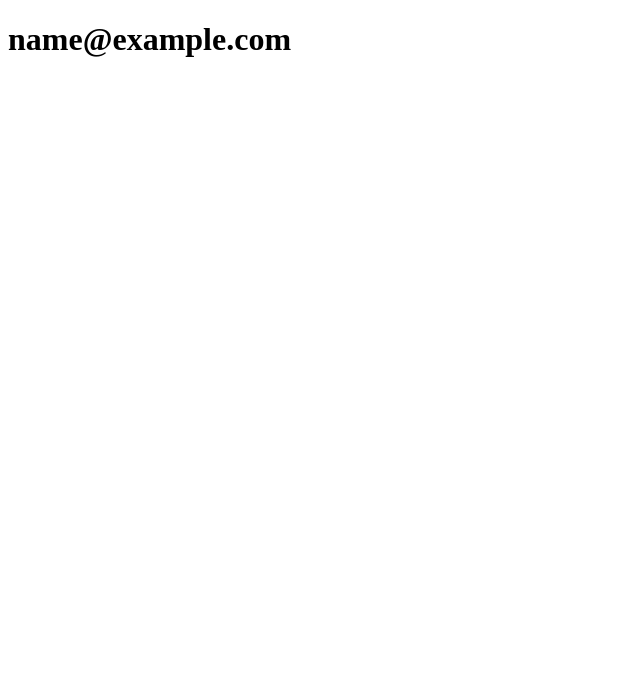
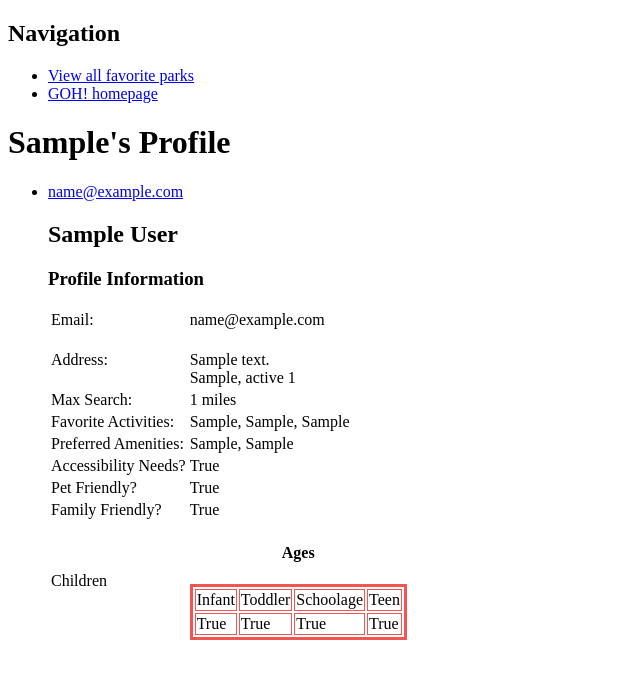
Before and after one commit to NoelleinMN/goh, a Flask app: a page that uses templates/user_profile.html in a window 1280 px wide. Shown: the top 679 px of the page, without its empty margins (0-640 px from the left). Run offline with Flask 2, Linux system fonts and the light colour scheme; tables that the repository leaves empty hold one stand-in row (values such as "Sample post").

Commit message:
added user profile page, added session

```diff
--- a/server.py
+++ b/server.py
@@ -1,6 +1,6 @@
 """Server for GOH!"""
 
-from flask import (Flask, render_template, request, flash, session,
+from flask import (Flask, jsonify, render_template, request, flash, session,
                    redirect)
 from model import connect_to_db
 import crud
@@ -39,12 +39,19 @@ def user_login():
 
     if user:
         if password == user.user_password:
-            return redirect('/users')
+            # session['user'] = user
+            session['user_first_name'] = user.user_first_name    # not working on html page?
+            session['user_email'] = user.user_email
+            print(user)
+            print(user.user_first_name)
+            print(user.user_email)
+            # print(session['user'])
+            return render_template('user_profile.html', user=user)           # correct this to go to a user's park and profile page
         else:
             flash('Email and password do not match. Try again.')
             return redirect ('/')
     else:
-        flash('No user with that email. Please create an account.')
+        flash('No user with that email. Please create a new profile.')
         return redirect ('/')
 
     #return redirect('/')
@@ -77,21 +84,22 @@ def all_favorites():
     return render_template('all_favorited_parks.html', favorites=favorites)
 
 
-# @app.route('/newaccount', methods=['POST'])
-# def create_user_profile():
-#     """Create a new user profile."""
+@app.route('/newuser') #, methods=['POST'])
+def create_user_profile():
+    """Create a new user profile."""
 
-#     email = request.form.get('email')
-#     password = request.form.get('password')
+    # email = request.form.get('email')
+    # password = request.form.get('password')
 
-#     user = crud.get_user_by_email(email)
-#     if user:
-#         flash('Cannot create an account with that email. Try again.')
-#     else:
-#         crud.create_user(email, password)
-#         flash('Account created! Please log in.')
+    # user = crud.get_user_by_email(email)
+    # if user:
+    #     flash('Cannot create an account with that email. Try again.')
+    # else:
+    #     crud.create_user(email, password)
+    #     flash('Account created! Please log in.')
 
-#     return redirect('/')
+    return render_template('setup_new_user.html')
+    # return redirect('/')
 
 
 # @app.route('/favorites/<park_API_id>')
--- a/templates/homepage.html
+++ b/templates/homepage.html
@@ -8,6 +8,7 @@
   <ul>
     <li><a href="/favorites">View all favorite parks</a></li>
     <li><a href="/users">View all user profiles</a></li>
+    <li><a href="/newuser">Create your profile!</a></li>
   </ul>
 
   <h2>Login for existing users</h2>
@@ -27,11 +28,11 @@
 
 
 
-  <!-- <h2>Search without logging in</h2>
+  <h2>Search without logging in</h2>
   <form action="/parks_search" method="POST">
     <p>
        Zip code <input type="text" name="user_zipcode">
     </p>
       <input type="submit">
-  </form> -->
+  </form>
 {% endblock %}
--- a/templates/user_profile.html
+++ b/templates/user_profile.html
@@ -1,7 +1,82 @@
 {% extends 'base.html' %}
 
-{% block title %}{{ user.user_first_name }}'s Page{% endblock %}
+{% block title %}GOH! {{ user.user_first_name }} GOH!{% endblock %}
 
 {% block body %}
-<h1>{{ user.user_email }}</h1>
+
+  <h2>Navigation</h2>
+  <ul>
+    <li><a href="/favorites">View all favorite parks</a></li>
+    <li><a href="/">GOH! homepage</a></li>
+  </ul>
+
+  <h1>{{ user.user_first_name }}'s Profile</h1>
+
+  <ul>
+      <li>
+        <a href="/users/{{ user.user_first_name }}">
+          {{ user.user_email }}
+        </a>
+      </li>
+
+      <h2>{{ user.user_first_name }} {{ user.user_last_name }}</h2>
+
+      <h3>Profile Information</h3>
+      <table>
+        <tr>
+            <td>Email:</td>
+            <td>{{ user.user_email }}</td>
+        </tr>
+        <tr>
+            <td>Address:</td>
+            <td>      <br>{{ user.user_street_address }}</br>
+            {{ user.user_city }}, {{ user.user_state }} {{ user.user_zipcode }}</td>
+        </tr>
+        <tr>
+            <td>Max Search:</td>
+            <td>{{ user.max_search_distance }} miles</td>
+        </tr>
+        <tr>
+            <td>Favorite Activities:</td>
+            <td>{{ user.user_activity1 }}, {{ user.user_activity2 }}, {{ user.user_activity3 }}</td>
+        </tr>
+        <tr>
+            <td>Preferred Amenities:    </td>
+            <td>{{ user.amenities1 }}, {{ user.amenities2 }}</td>
+        </tr>
+        <tr>
+            <td>Accessibility Needs?</td>
+            <td>{{ user.accessibility_needs }}</td>
+        </tr>
+        <tr>
+            <td>Pet Friendly?    </td>
+            <td>{{ user.pet_friendly }}</td>
+        </tr>
+        <tr>
+            <td>Family Friendly?</td>
+            <td>{{ user.family_friendly }}</td>
+        </tr>
+        <tr>
+            <td>Children</td>
+            <td>
+                <table border="3px" bordercolor="#F35550">
+                <h4 align="center">Ages</h4>
+                    <tr>
+                        <td>Infant</td>
+                        <td>Toddler</td>
+                        <td>Schoolage</td>
+                        <td>Teen</td>
+                    </tr>
+                    <tr>
+                        <td>{{ user.children_infant }}</td>
+                        <td>{{ user.children_toddler }}</td>
+                        <td>{{ user.children_schoolage }}</td>
+                        <td>{{ user.children_teen }}</td>
+                    </tr>
+                </table>
+            </td>
+        </tr>
+      </table>
+      <br></br>
+  </ul>
 {% endblock %}
```
Also changed, not shown: templates/setup_new_user.html (+22 -29 lines).
